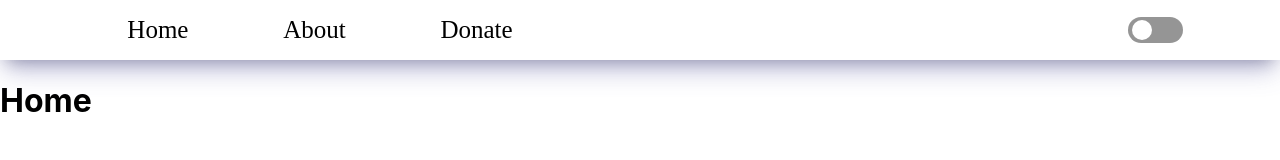
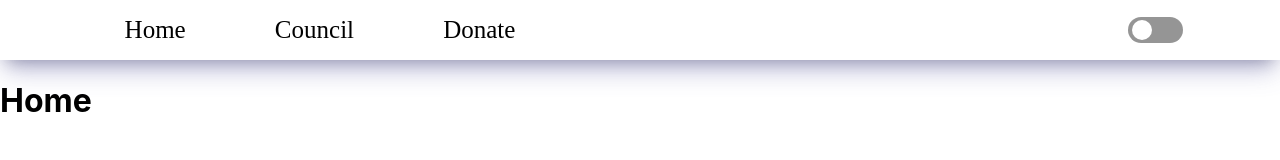
Before and after one commit to Khizarshah01/innovo24, a React (Create React App) app: page / in a window 1280 px wide. Shown: the top 160 px of the page. Built offline with nearby package versions, Linux system fonts and the light colour scheme.

Commit message:
added a council in header

```diff
--- a/src/components/Header.jsx
+++ b/src/components/Header.jsx
@@ -1,4 +1,4 @@
-import "../style/Header.css"
+import "../style/Header.css";
 import { NavLink } from "react-router-dom";
 
 function Header() {
@@ -12,14 +12,12 @@ function Header() {
                         </NavLink>
                     </li>
                     <li>
-                        <NavLink exact to="/about" id="yo">
-                            About
+                        <NavLink exact to="/Council" id="yo">
+                            Council
                         </NavLink>
                     </li>
                     <NavLink exact to="/donate" id="yo">
-                        <li>
-                            Donate
-                        </li>
+                        <li>Donate</li>
                     </NavLink>
                 </ul>
             </div>
@@ -34,4 +32,4 @@ function Header() {
     );
 }
 
-export default Header
+export default Header;
```
